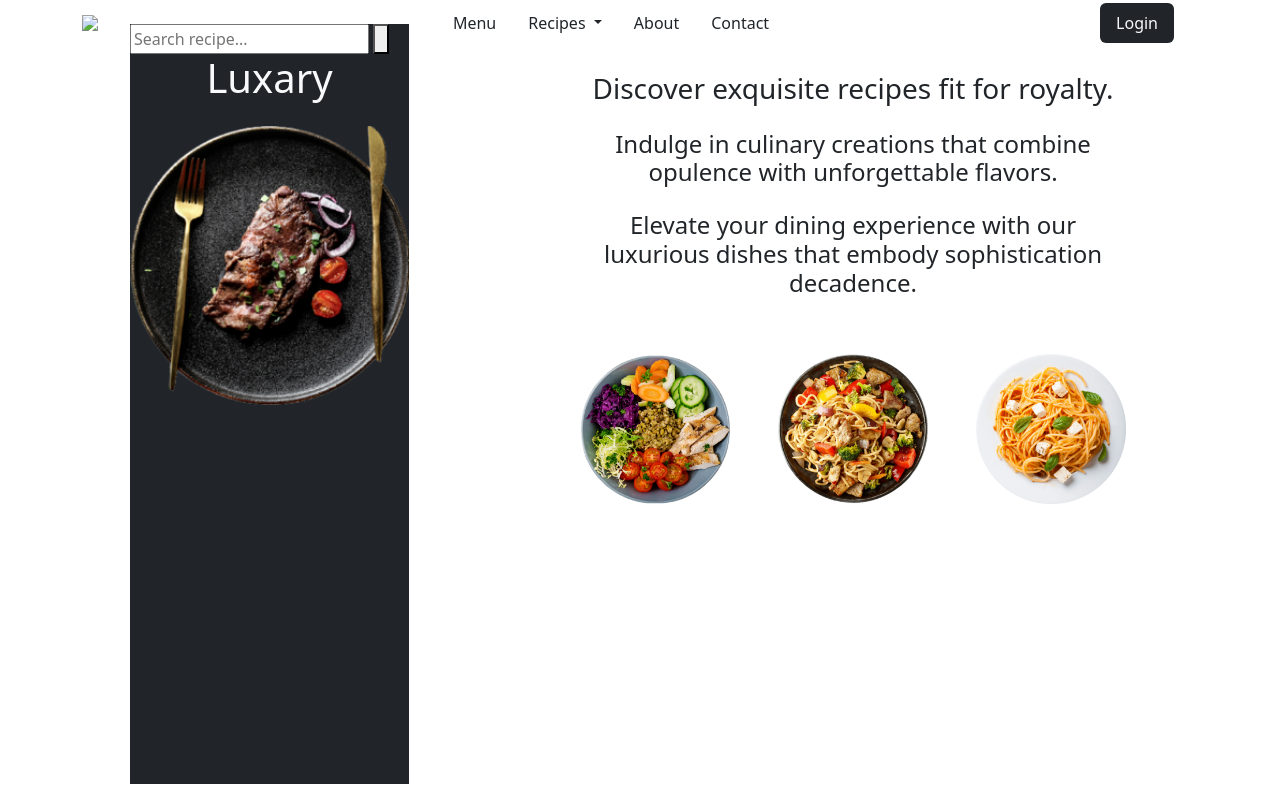
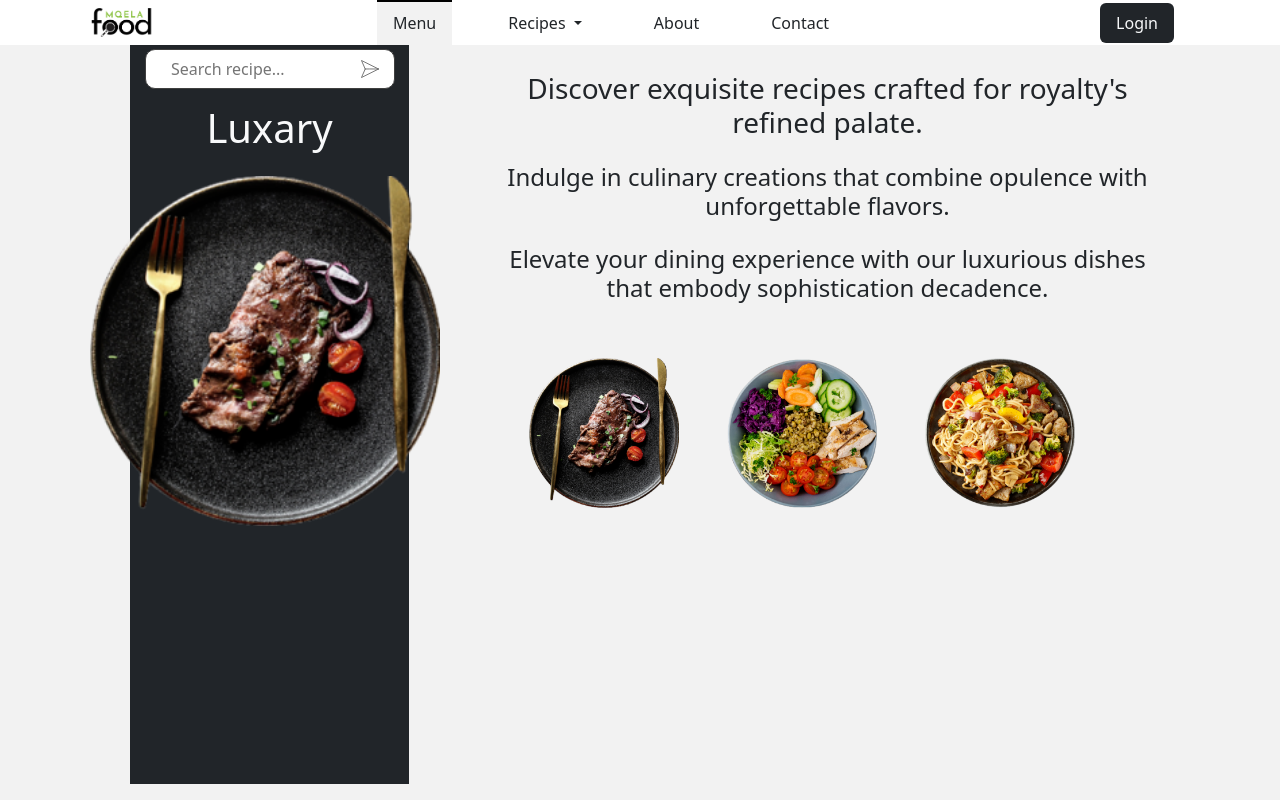
Before and after one commit to manbarmohamed/cooking_Room-_Plateforme-, a plain HTML site: page index.html in a window 1280 px wide. Shown: the top 800 px of the page. Drawn offline with nearby package versions, Linux system fonts and the light colour scheme.

Commit message:
add function js

```diff
--- a/index.html
+++ b/index.html
@@ -5,7 +5,7 @@
     <meta charset="UTF-8">
     <meta name="viewport" content="width=device-width, initial-scale=1.0">
     <title>MQELA FOOD</title>
-    <link rel="icon" href="images/logo-head.png" >
+    <link rel="icon" href="images/logo-head.png">
     <!-- bootstrap css link -->
     <link href="https://cdn.jsdelivr.net/npm/bootstrap@5.3.3/dist/css/bootstrap.min.css" rel="stylesheet"
         integrity="sha384-QWTKZyjpPEjISv5WaRU9OFeRpok6YctnYmDr5pNlyT2bRjXh0JMhjY6hW+ALEwIH" crossorigin="anonymous">
@@ -23,7 +23,8 @@
     <nav class="navbar fixed-top navbar-expand-lg py-0" style="height: 45px;">
         <div class="container">
             <img class="navbar-brand me-auto" style="width: 80px" src="images/logo-black-food.png">
-                <div class="offcanvas offcanvas-end" tabindex="-1" id="offcanvasNavbar" aria-labelledby="offcanvasNavbarLabel">
+            <div class="offcanvas offcanvas-end" tabindex="-1" id="offcanvasNavbar"
+                aria-labelledby="offcanvasNavbarLabel">
                 <div class="offcanvas-header">
                     <h5 class="offcanvas-title" id="offcanvasNavbarLabel">WELCOME TO MQELA FOOD</h5>
                     <button type="button" class="btn-close" data-bs-dismiss="offcanvas" aria-label="Close"></button>
@@ -34,11 +35,12 @@
                             <a class="nav-link text-dark mx-lg-2 mx-4" aria-current="page" href="#">Menu</a>
                         </li>
                         <li class="nav-item dropdown">
-                                <a class="nav-link dropdown-toggle mx-lg-2 mx-4 text-dark" href="#" role="button" data-bs-toggle="dropdown" aria-expanded="false">
+                            <a class="nav-link dropdown-toggle mx-lg-2 mx-4 text-dark" href="#" role="button"
+                                data-bs-toggle="dropdown" aria-expanded="false">
                                 Recipes
                             </a>
                             <ul class="dropdown-menu">
-                                    <li><a class="dropdown-item" href="#">Add recipe</a></li>
+                                <li><a class="dropdown-item" href="Add">Add recipe</a></li>
                                 <li><a class="dropdown-item" href="#">Must popular</a></li>
                                 <li><a class="dropdown-item" href="#">Must rated</a></li>
                             </ul>
@@ -52,55 +54,65 @@
                     </ul>
                 </div>
             </div>
-                <button href="" class="login-button bg-dark text-light border border-0 px-3 py-2 rounded mx-4">Login</button>
-                <button class="navbar-toggler" type="button" data-bs-toggle="offcanvas" data-bs-target="#offcanvasNavbar" aria-controls="offcanvasNavbar" aria-label="Toggle navigation">
+            <button href=""
+                class="login-button bg-dark text-light border border-0 px-3 py-2 rounded mx-4">Login</button>
+            <button class="navbar-toggler" type="button" data-bs-toggle="offcanvas" data-bs-target="#offcanvasNavbar"
+                aria-controls="offcanvasNavbar" aria-label="Toggle navigation">
                 <span class="navbar-toggler-icon"></span>
             </button>
         </div>
     </nav>
     <!-- Slides Home -->
     <section class="container d-flex justify-content-between">
-    <div class="menu-search d-flex justify-content-start flex-column mt-4 mx-5 bg-dark w-25 gy-5" style="height: 95vh;">
+        <div class="menu-search d-flex justify-content-start flex-column mt-4 mx-5 bg-dark w-25 gy-5"
+            style="height: 95vh;">
             <div class="messageBox">
                 <input required="" placeholder="Search recipe..." type="text" id="messageInput" />
                 <button id="sendButton">
                     <svg xmlns="http://www.w3.org/2000/svg" fill="none" viewBox="0 0 664 663">
-                <path
-                  fill="none"
-                  d="M646.293 331.888L17.7538 17.6187L155.245 331.888M646.293 331.888L17.753 646.157L155.245 331.888M646.293 331.888L318.735 330.228L155.245 331.888"
-                ></path>
-                <path
-                  stroke-linejoin="round"
-                  stroke-linecap="round"
-                  stroke-width="33.67"
-                  stroke="#6c6c6c"
-                  d="M646.293 331.888L17.7538 17.6187L155.245 331.888M646.293 331.888L17.753 646.157L155.245 331.888M646.293 331.888L318.735 330.228L155.245 331.888"
-                ></path>
+                        <path fill="none"
+                            d="M646.293 331.888L17.7538 17.6187L155.245 331.888M646.293 331.888L17.753 646.157L155.245 331.888M646.293 331.888L318.735 330.228L155.245 331.888">
+                        </path>
+                        <path stroke-linejoin="round" stroke-linecap="round" stroke-width="33.67" stroke="#6c6c6c"
+                            d="M646.293 331.888L17.7538 17.6187L155.245 331.888M646.293 331.888L17.753 646.157L155.245 331.888M646.293 331.888L318.735 330.228L155.245 331.888">
+                        </path>
                     </svg>
                 </button>
             </div>
-        <h1 class="title text-light text-center mb-4">Luxary</h1>
-        <img class="img-slide" src="images/images/dish/2.png" alt="">
+            <h1 id="title" class="title text-light text-center mb-4">Luxary</h1>
+            <div class="div-img">
+                <img id="big-img" class="img-slide" src="images/images/dish/2.png" alt="">
+            </div>
         </div>
         <div class="home-desc f-flex flex-column mx-5 my-5 text-center">
-        <h3 class="mt-4">Discover exquisite recipes fit for royalty.</h3>
-        <h4 class="mt-4">Indulge in culinary creations that combine <br>opulence with unforgettable flavors. </h4>
-        <h4 class="mt-4">Elevate your dining experience with our <br>luxurious dishes that embody sophistication <br> decadence.</h4>
-        <div class="d-flex flex-row">
-            <img class="mx-4 mt-5" style="width: 150px; height: 150px;" src="images/images/dish/6.png" alt="">
-            <img class="mx-4 mt-5" style="width: 150px; height: 150px;" src="images/images/dish/4.png" alt="">
-            <img class="mx-4 mt-5" style="width: 150px; height: 150px;" src="images/images/dish/3.png" alt="">
+            <h3 id="desc1" class="mt-4">Discover exquisite recipes crafted for royalty's refined palate.</h3>
+            <h4 id="desc2" class="mt-4">Indulge in culinary creations that combine opulence with unforgettable flavors.
+            </h4>
+            <h4 id="desc3" class="mt-4">Elevate your dining experience with our luxurious dishes that embody
+                sophistication decadence.</h4>
+            <div class="d-flex flex-row small-img">
+                <img id="luxary" onclick="myDish(this.src)" class="mx-4 mt-5" style="width: 150px; height: 150px;"
+                    src="images/images/dish/2.png" alt="">
+                <img id="healthy" onclick="myDish(this.src)" class="mx-4 mt-5" style="width: 150px; height: 150px;"
+                    src="images/images/dish/6.png" alt="">
+                <img id="delicious" onclick="myDish(this.src)" class="mx-4 mt-5" style="width: 150px; height: 150px;"
+                    src="images/images/dish/4.png" alt="">
             </div>
         </div>
     </section>
-    <div class="container mt-4">
+    <!-- Slides Home -->
+
+    <div class="container mt-4 ">
+        <div class="recipe-container">
+
             <h1 class="title title-top text-center m-5 ">Our Recipe</h1>
-        <div class="row row-cols-1 row-cols-md-3 g-4" id="cont-card"></div>
+            <div class="row row-cols-1 row-cols-md-3 gy-5" id="cont-card"></div>
 
 
-        <button type="button" class="btn btn-primary" data-bs-toggle="modal" data-bs-target="#exampleModal"
-            data-bs-whatever="@getbootstrap">Add Recipe</button>
-        <div class="modal fade" id="exampleModal" tabindex="-1" aria-labelledby="exampleModalLabel" aria-hidden="true">
+            <button type="button" class="btn btn-dark" data-bs-toggle="modal" data-bs-target="#exampleModal"
+                data-bs-whatever="@getbootstrap" id="add-recipe">Add Recipe</button>
+            <div class="modal fade" id="exampleModal" tabindex="-1" aria-labelledby="exampleModalLabel"
+                aria-hidden="true">
                 <div class="modal-dialog">
                     <div class="modal-content">
                         <div class="modal-header">
@@ -119,14 +131,13 @@
                                         <div class="mb-3">
                                             <label for="exampleFormControlInput1" class="form-label">Enter Title of
                                                 Recette</label>
-                                        <input type="text" class="form-control"
-                                            placeholder="Title" id="title-recette">
+                                            <input type="text" class="form-control" placeholder="Title"
+                                                id="title-recette">
                                         </div>
                                         <div class="mb-3">
                                             <label for="exampleFormControlTextarea1" class="form-label">Enter your
                                                 Description</label>
-                                        <textarea class="form-control"
-                                            rows="3" id="descr-recette"></textarea>
+                                            <textarea class="form-control" rows="3" id="descr-recette"></textarea>
                                         </div>
                                     </div>
                                 </form>
@@ -140,6 +151,7 @@
                 </div>
             </div>
 
+        </div>
     </div>
 
 
--- a/script.js
+++ b/script.js
@@ -74,7 +74,6 @@ function delicious(){
     desc2.innerText="Our delicious recipes are a celebration of taste and pleasure, offering a symphony of aromas and textures that will leave you craving for more."
     desc3.innerText="Experience pure gastronomic joy with every bite."
 }
-
 
 // let ArryRecipes = [
 //     {
--- a/style.css
+++ b/style.css
@@ -7,3 +7,124 @@
 .card-img {
     margin-top: -75px;
 }
+#add-recipe{
+    margin-top: 15px;
+}
+.recipe-container{
+    display: flex;
+    align-items: center;
+    justify-content: center;
+    flex-direction: column;
+    column-gap: 20px;
+}
+*{
+    padding: 0;
+    margin: 0;
+    box-sizing: border-box;
+}
+body{
+    background-color: #F2F2F2;
+}
+.nav-item{
+    padding: 1px 0 2px 0;
+    border-top: 2px solid transparent;
+    margin: 0 20px;
+    cursor: pointer;
+    transform: 1ms;
+}
+.nav-item:hover{
+    padding: 1px 0 2px 0;
+    border-top: 2px solid black;
+    background-color: #F2F2F2;
+}
+
+nav{
+    background-color: white;
+}
+.active{
+    padding: 1px 0 2px 0;
+    border-top: 2px solid black;
+    background-color: #F2F2F2;
+}
+
+.messageBox {
+    margin: 25px 0px 15px 15px;
+    width: fit-content;
+    height: 40px;
+    display: flex;
+    align-items: center;
+    justify-content: center;
+    background-color: #fff;
+    padding: 0 15px;
+    border-radius: 10px;
+    border: 1px solid rgb(63, 63, 63);
+}
+.messageBox:focus-within {
+    border: 1px solid rgb(110, 110, 110);
+}
+
+#messageInput {
+    width: 200px;
+    height: 100%;
+    background-color: transparent;
+    outline: none;
+    border: none;
+    padding-left: 10px;
+    color: black;
+}
+
+#sendButton {
+    width: fit-content;
+    height: 100%;
+    background-color: white;
+    outline: none;
+    border: none;
+    display: flex;
+    align-items: center;
+    justify-content: center;
+    cursor: pointer;
+    transition: all 0.3s;
+}
+#sendButton svg {
+    height: 18px;
+    transition: all 0.3s;
+}
+#sendButton svg path {
+    transition: all 0.3s;
+}
+#sendButton:hover svg path {
+    fill: #fff;
+    stroke: #000;
+}
+.img-slide{
+    height: 350px;
+    width: 350px;
+    margin-left: -40px;
+}
+.card-img{
+    box-shadow: rgba(0, 0, 0, 0.19) 0px 10px 20px,
+    rgba(0, 0, 0, 0.23) 0px 6px 6px;
+}
+.btn-dark:hover{
+    box-shadow: rgba(50, 50, 93, 0.25) 0px 6px 12px 2px, rgba(0, 0, 0, 0.3) 0px 3px 7px -3px;
+}
+.title-top{
+    border-bottom: 2px solid black;
+    width: auto;
+}
+.carousel-item img{
+    width: 100%;
+    height: 400px;
+    border-radius: 20px;
+    margin-bottom: 10px;
+}
+
+.btn-group{
+    box-shadow: rgba(50, 50, 93, 0.25) 0px 6px 12px 2px, rgba(0, 0, 0, 0.3) 0px 3px 7px -3px;
+}
+.btn:focus{
+    background-color: blue;
+}
+.carousel-inner{
+    margin: 0 auto;
+}
```
Also changed, not shown: images/logo-black-food.png (added), images/logo-head.png (added). Lines whose indentation alone changed are shown as unchanged.
